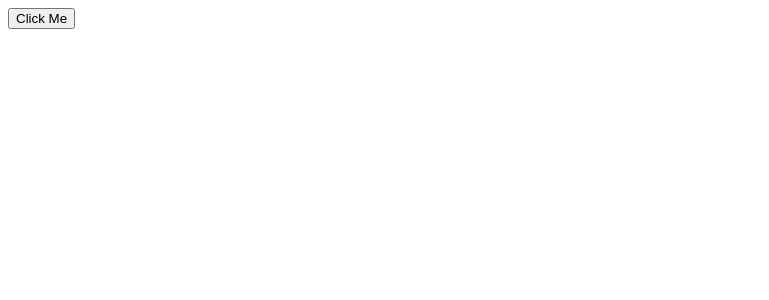
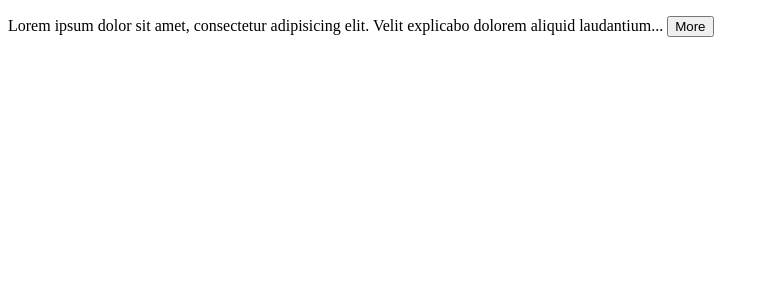
Before and after one commit to fatemehamedani/react-mosh, a React (Vite) app: page / in a window 1280 px wide. Shown: the top 300 px of the page, without its empty margins (0-769 px from the left). Built offline with nearby package versions, Linux system fonts and the light colour scheme.

Commit message:
Building an ExpandableText Components

```diff
--- a/src/App.tsx
+++ b/src/App.tsx
@@ -1,26 +1,22 @@
-import { useState } from "react";
+import ExpandableText from "./components/ExpandableText";
 
 function App() {
-  const [cart, setCart] = useState({
-    discount: 0.1,
-    items: [
-      { id: 1, title: "product 1", quality: 1 },
-      { id: 2, title: "product 1", quality: 1 },
-    ],
-  });
-
-  const handleClick = () => {
-    setCart({
-      ...cart,
-      items: cart.items.map((item) =>
-        item.id === 1 ? { ...item, quality: item.quality + 1 } : item
-      ),
-    });
-  };
-
   return (
     <div>
-      <button onClick={handleClick}>Click Me</button>
+      <ExpandableText>
+        Lorem ipsum dolor sit amet, consectetur adipisicing elit. Velit
+        explicabo dolorem aliquid laudantium quas necessitatibus non
+        perspiciatis esse autem excepturi, molestias quo quis repudiandae
+        consequatur voluptates modi beatae incidunt ut id laborum officiis
+        porro. Voluptatem alias perspiciatis enim corrupti, autem placeat,
+        laboriosam architecto cupiditate ipsum quidem doloremque ea animi ut
+        obcaecati sunt fugit sint laborum sed, ratione repudiandae omnis soluta.
+        Voluptatibus molestiae dolorem commodi ipsa nobis rem laudantium aliquam
+        et inventore dolor reprehenderit sunt eveniet tempore recusandae, non
+        eaque repellendus, optio maxime necessitatibus sint praesentium
+        eligendi! Facilis fuga quasi maxime provident odio ab accusantium
+        asperiores illo repudiandae, soluta repellendus ducimus.
+      </ExpandableText>
     </div>
   );
 }
--- /dev/null
+++ b/src/components/ExpandableText.tsx
@@ -0,0 +1,17 @@
+import { useState } from "react";
+
+interface Props {
+  children: string;
+  maxChars?: number;
+}
+
+const ExpandableText = ({ children, maxChars = 100 }: Props) => {
+    const [isExpanded , setExpanded] =  useState(false);
+  if (children.length <= maxChars) return <p>{children}</p>;
+
+  const text = isExpanded ? children : children.substring(0, maxChars);
+
+    return <p>{text}... <button onClick={() => setExpanded (!isExpanded)}>{ isExpanded ? 'Less' : 'More' }</button></p>;
+};
+
+export default ExpandableText;
```
